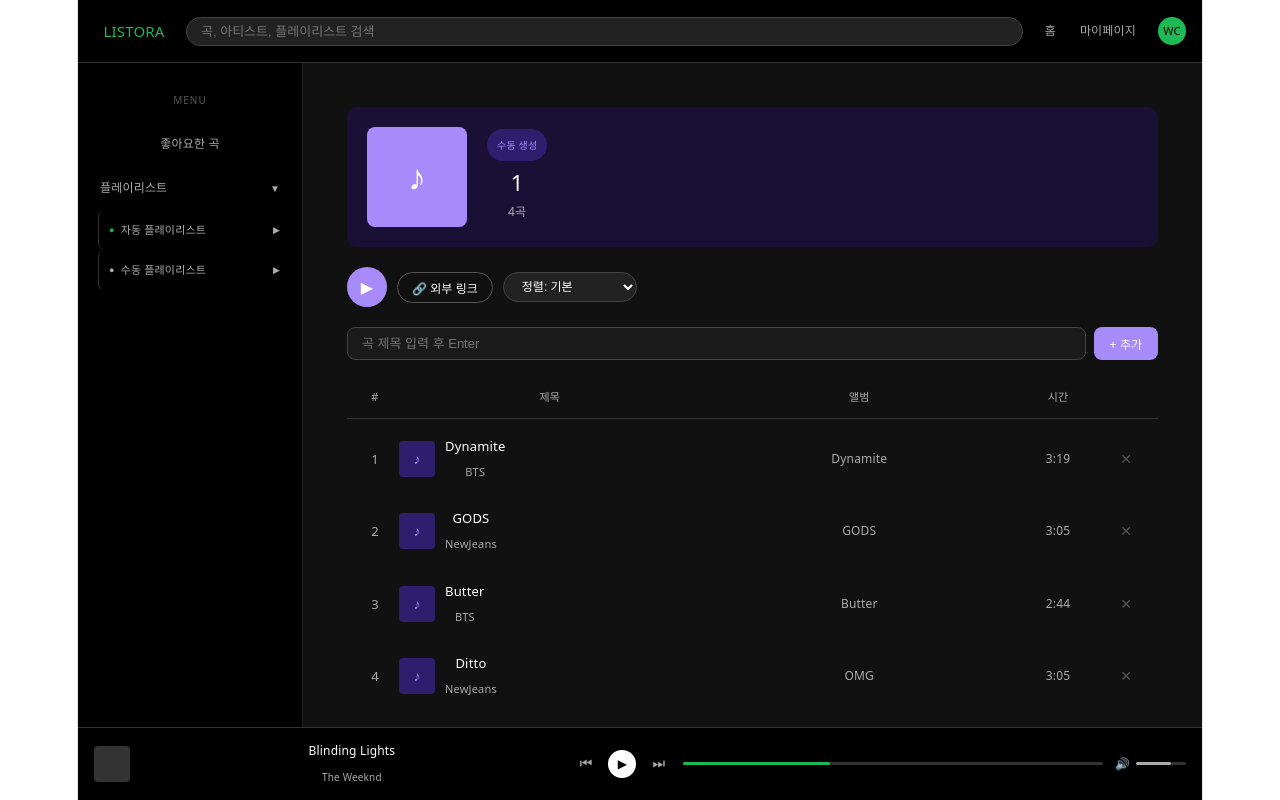
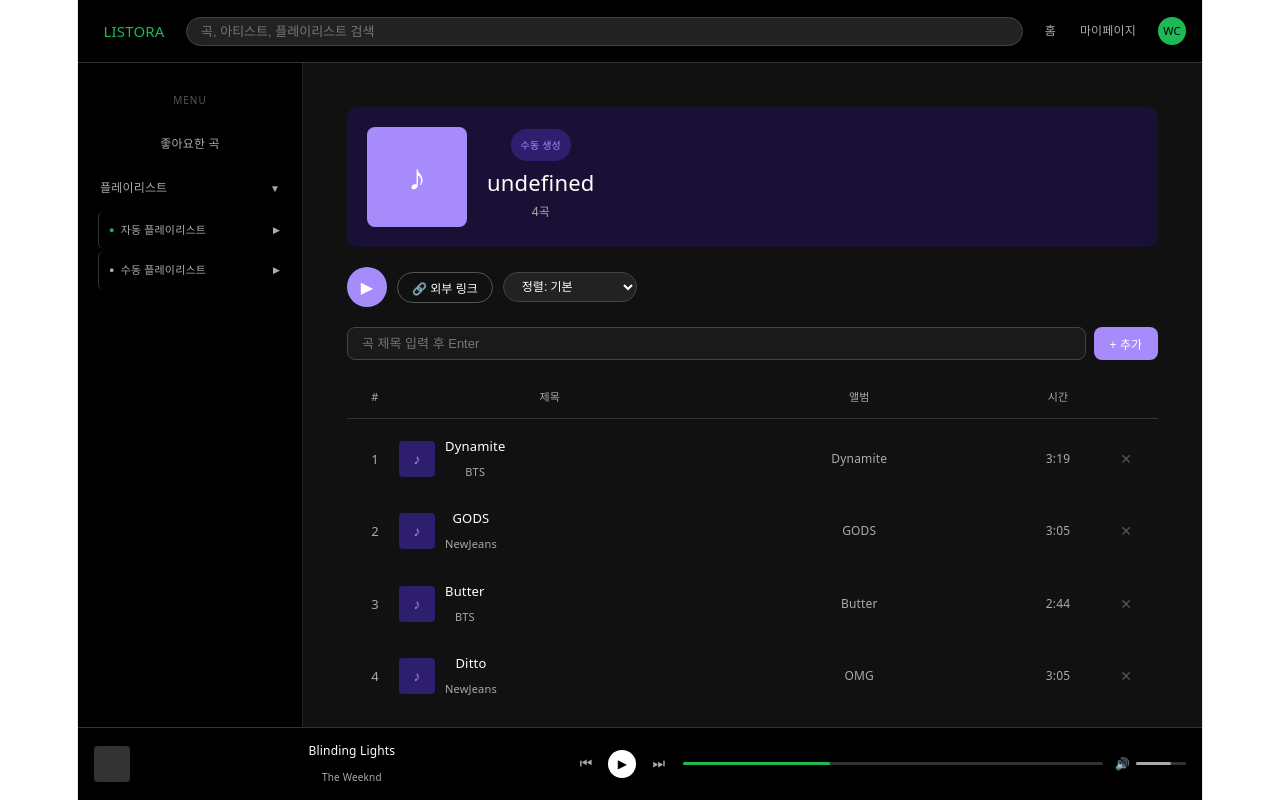
Before and after one commit to kowoncheol/test, a React (Vite) app: page /playlist/1 in a window 1280 px wide. Built offline with nearby package versions, Linux system fonts and the light colour scheme.

Commit message:
fix: playlist detail name params

```diff
--- a/src/pages/PlaylistDetail.jsx
+++ b/src/pages/PlaylistDetail.jsx
@@ -1,8 +1,9 @@
 import { useState } from 'react'
+import { useParams } from 'react-router-dom'
 
 function PlaylistDetail() {
-  const isAuto = window.location.pathname.includes('/auto/')
-  const name = window.location.pathname.split('/').pop()
+  const { type, name } = useParams()
+  const isAuto = type === 'auto'
 
   const [songs, setSongs] = useState([
     { id: 1, title: "Dynamite", artist: "BTS", album: "Dynamite", duration: "3:19" },
```
